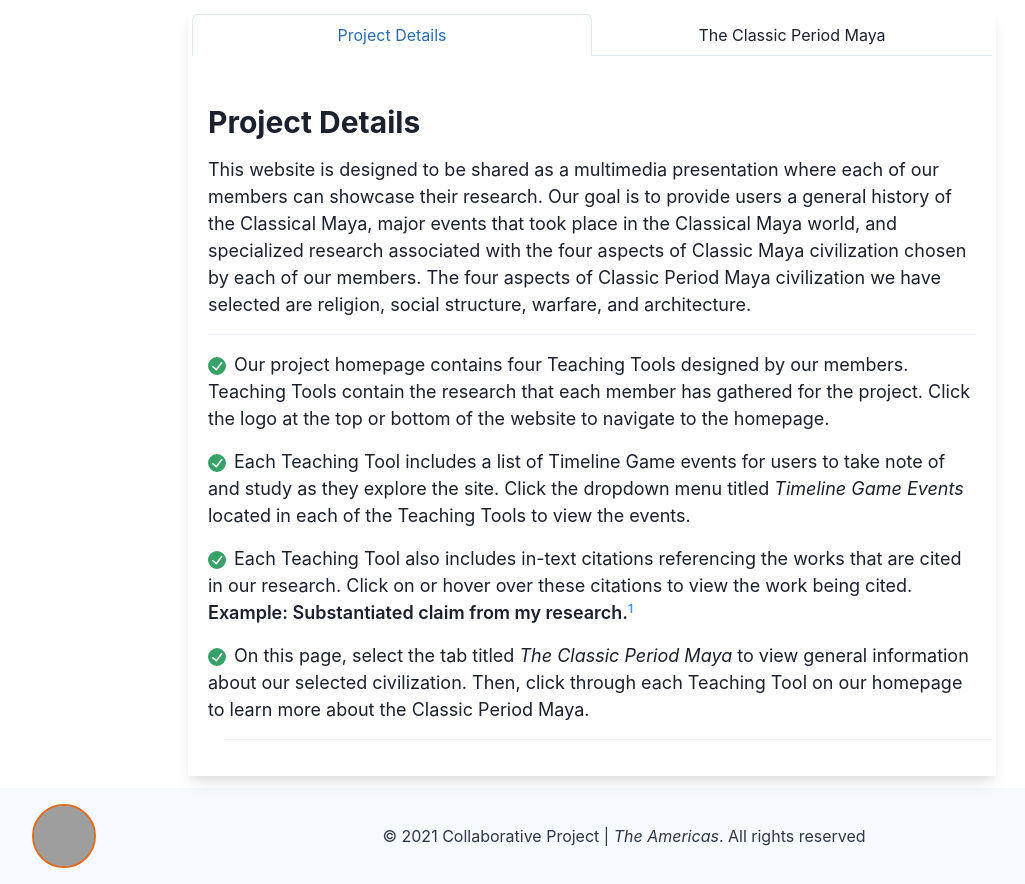
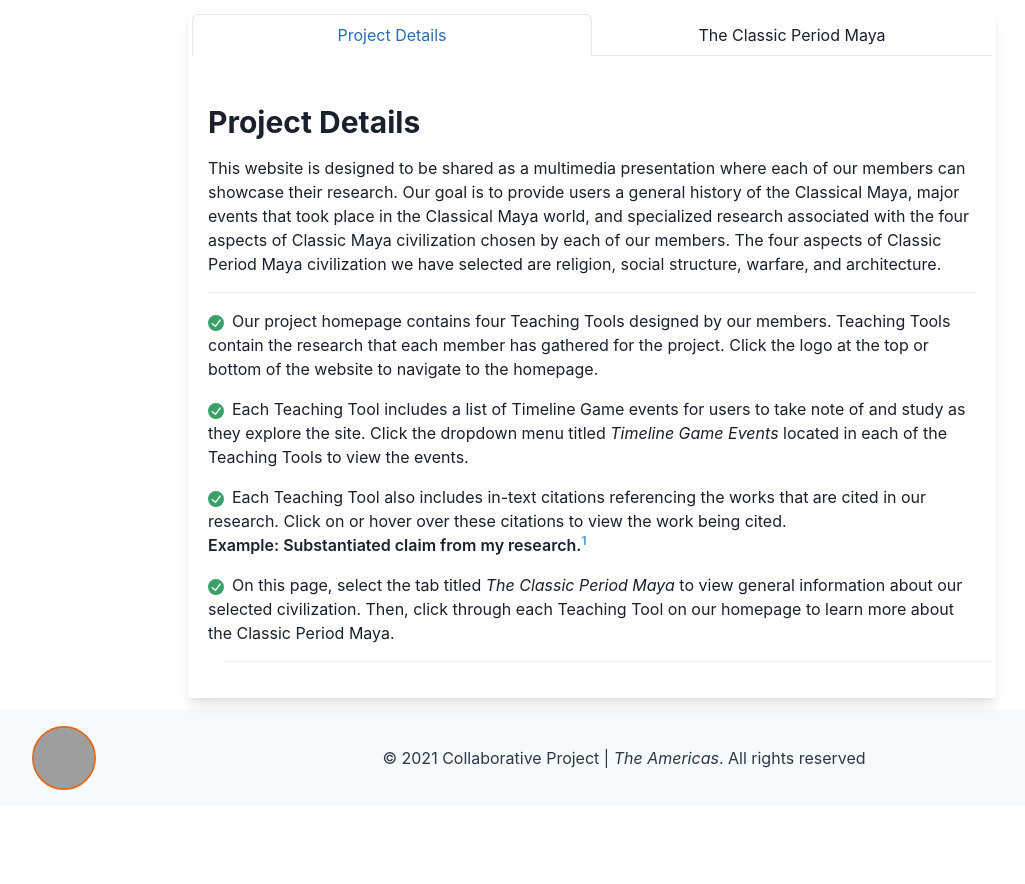
Before and after one commit to kuehjw09/cp-maya, a React (Create React App) app: page /project-page in a window 1280 px wide. Shown: the part 790-1674 px from the top of the page, without its empty margins (48-1073 px from the left). After the commit the page ends 1596 px from the top, so only its background shows below. Built offline with nearby package versions, Linux system fonts and the light colour scheme; grey boxes are pictures that could not be loaded.

Commit message:
fontWeight

```diff
--- a/src/components/ProjectPage.js
+++ b/src/components/ProjectPage.js
@@ -86,10 +86,10 @@ function ProjectPage() {
             </TabList>
             <TabPanels>
               <TabPanel>
-                <List spacing={4} fontWeight={'normal'} fontSize={'lg'}>
+                <List spacing={4} fontWeight={'normal'} fontSize={'md'}>
                   <Heading size='lg'>Project Details</Heading>
                   <ListItem>
-                    <Text fontSize={'lg'} fontWeight={'normal'}>
+                    <Text fontWeight={'normal'}>
                       This website is designed to be shared as a multimedia
                       presentation where each of our members can showcase their
                       research. Our goal is to provide users a general history
@@ -149,7 +149,7 @@ function ProjectPage() {
               <TabPanel>
                 <Stack spacing={4}>
                   <Heading>The Classic Period Maya</Heading>
-                  <Text fontSize={'large'}>
+                  <Text fontSize={'medium'}>
                     We have selected the Classic Period Maya as our civilization
                     of interest this semester and created this website to
                     showcase our research. Read through this section to learn a
```
